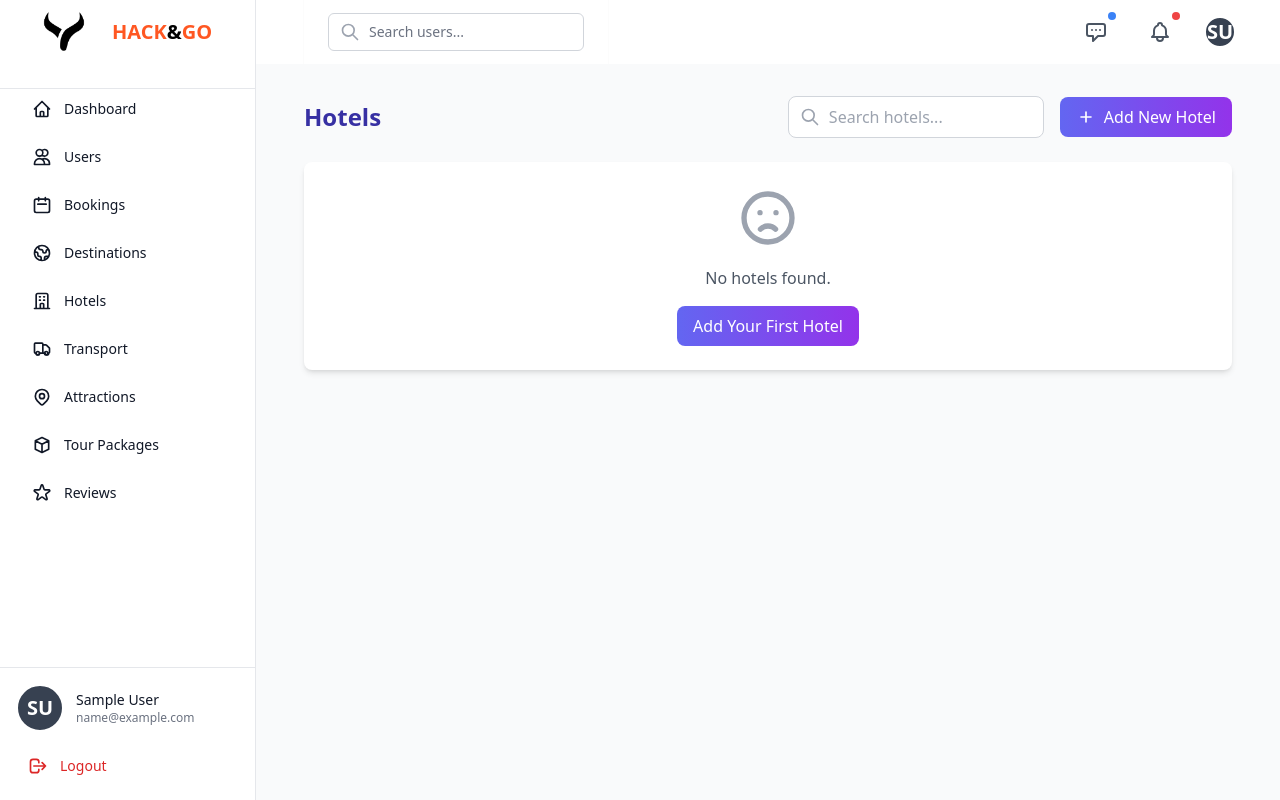
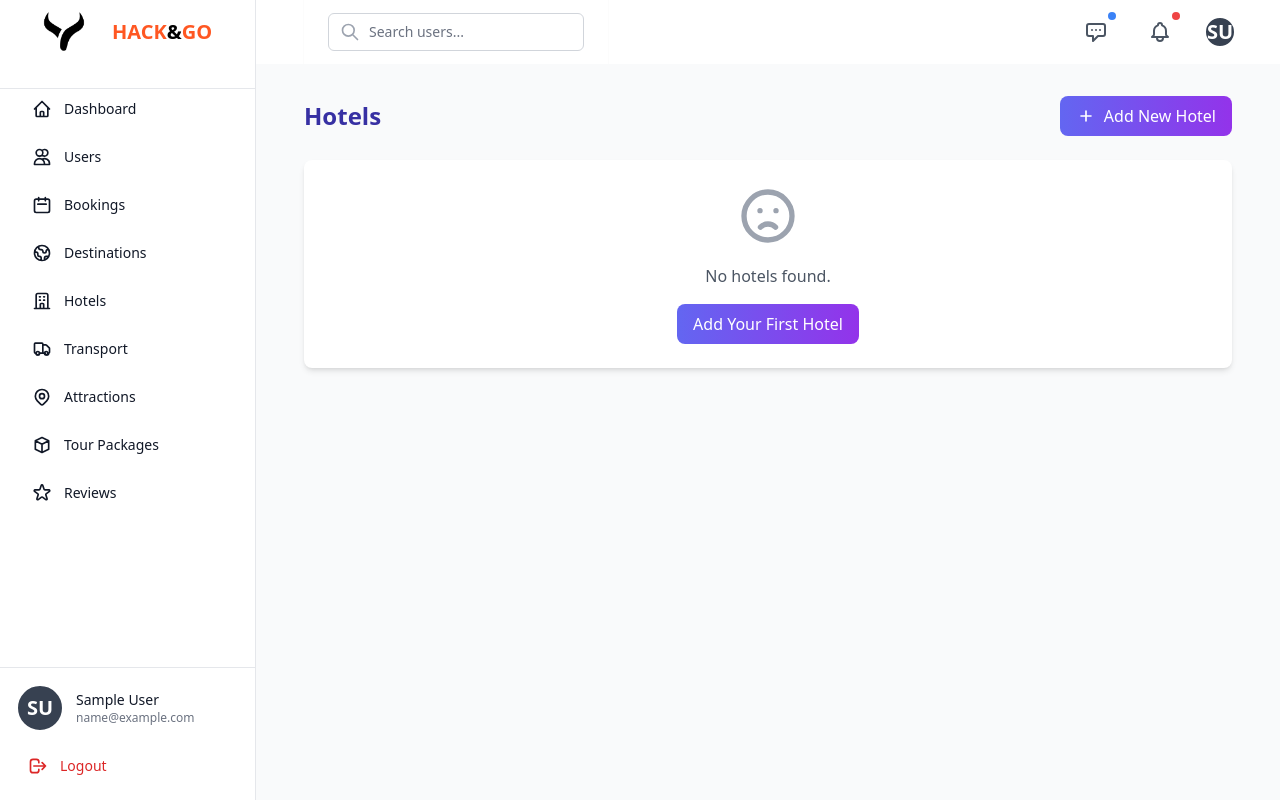
Before and after one commit to Ibrahim-Lmlilas/HACK-GO, a Laravel app: page /admin/hotels in a window 1280 px wide. Run offline with Laravel 12, Linux system fonts and the light colour scheme; the visitor is signed in with stand-in values (Sample User, id 1); data that the repository does not hold is empty; style sheets or scripts are compiled from the project's sources; parts of the project's set-up code (start-up, migrations or seed data) failed here and were passed over.

Commit message:
last push in HAC-11

```diff
--- a/resources/views/admin/hotels/index.blade.php
+++ b/resources/views/admin/hotels/index.blade.php
@@ -5,15 +5,7 @@
     <div class="flex justify-between items-center mb-6">
         <h1 class="text-2xl font-semibold text-indigo-800">Hotels</h1>
         <div class="flex items-center space-x-4">
-            <div class="relative">
-                <input type="text" id="searchInput" placeholder="Search hotels..."
-                    class="w-64 py-2 px-4 pl-10 rounded-lg border border-gray-300 focus:outline-none focus:ring-2 focus:ring-indigo-500 focus:border-indigo-500">
-                <div class="absolute inset-y-0 left-0 pl-3 flex items-center pointer-events-none">
-                    <svg class="h-5 w-5 text-gray-400" fill="none" viewBox="0 0 24 24" stroke="currentColor">
-                        <path stroke-linecap="round" stroke-linejoin="round" stroke-width="2" d="M21 21l-6-6m2-5a7 7 0 11-14 0 7 7 0 0114 0z" />
-                    </svg>
-                </div>
-            </div>
+
             <a href="{{ route('admin.hotels.create') }}" class="bg-gradient-to-r from-indigo-500 to-purple-600 hover:from-indigo-600 hover:to-purple-700 text-white font-medium py-2 px-4 rounded-lg flex items-center transition duration-300">
                 <svg class="w-5 h-5 mr-2" fill="none" stroke="currentColor" viewBox="0 0 24 24">
                     <path stroke-linecap="round" stroke-linejoin="round" stroke-width="2" d="M12 6v6m0 0v6m0-6h6m-6 0H6"></path>
@@ -146,7 +138,6 @@ document.addEventListener('DOMContentLoaded', function() {
                 const name = nameElement ? nameElement.textContent.toLowerCase() : '';
                 const location = locationElement ? locationElement.textContent.toLowerCase() : '';
 
-                // Search in hotel name and location
                 if (name.includes(searchValue) || location.includes(searchValue)) {
                     card.style.display = '';
                     visibleCount++;
@@ -155,7 +146,6 @@ document.addEventListener('DOMContentLoaded', function() {
                 }
             });
 
-            // Show a message if no results found
             const noResultsMessage = document.getElementById('noResultsMessage');
             if (noResultsMessage) {
                 if (visibleCount === 0 && searchValue !== '') {
```
